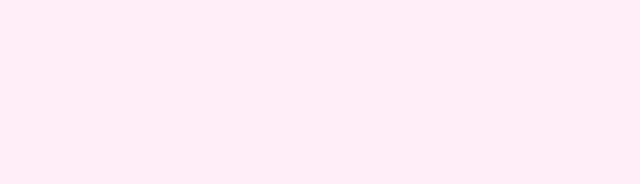
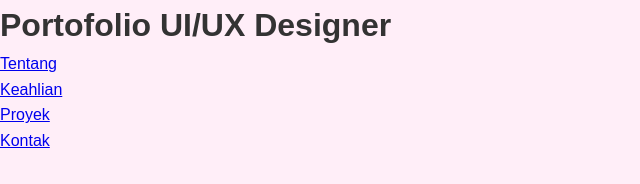
Before and after one commit to AnnisaDina2415/TUGAS-AKHIR-PEMROGRAMAN-WEB-JUDUL-2, a plain HTML site: page index.html in a window 1280 px wide. Shown: the whole page, without its empty margins (0-640 px from the left). Drawn offline with Linux system fonts and the light colour scheme.

Commit message:
Tambah section header portfolio

```diff
--- a/index.html
+++ b/index.html
@@ -8,5 +8,19 @@
 </head>
 <body>
 
+    <header class="header">
+    <div class="container-header">
+        <h1>Portofolio UI/UX Designer</h1>
+        <div class="navigation">
+            <ul>
+                <li><a href="#tentang">Tentang</a></li>
+                <li><a href="#keahlian">Keahlian</a></li>
+                <li><a href="#proyek">Proyek</a></li>
+                <li><a href="#kontak">Kontak</a></li>
+            </ul>
+        </div>
+    </div>
+</header>
+
 </body>
 </html>
```
